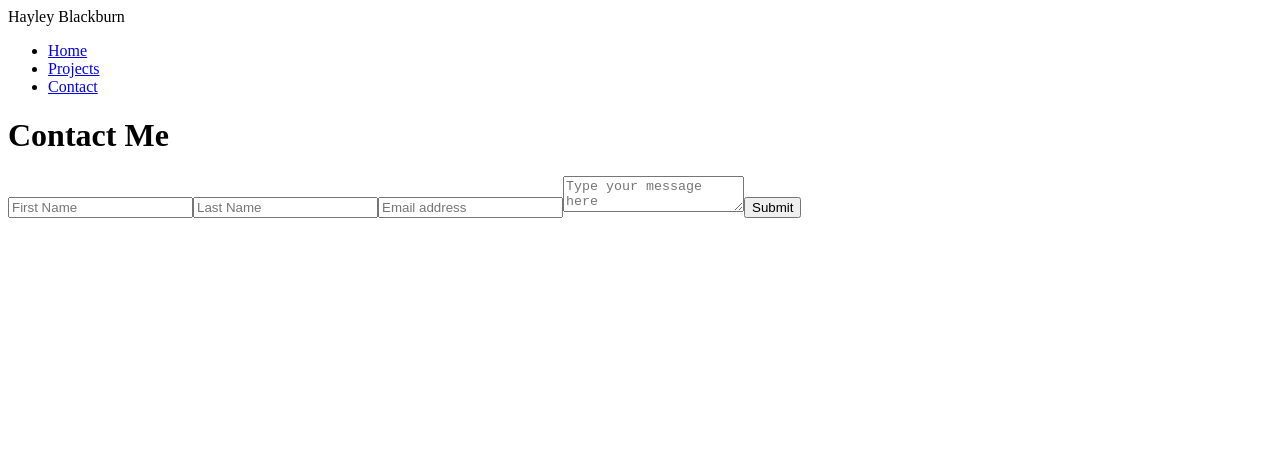
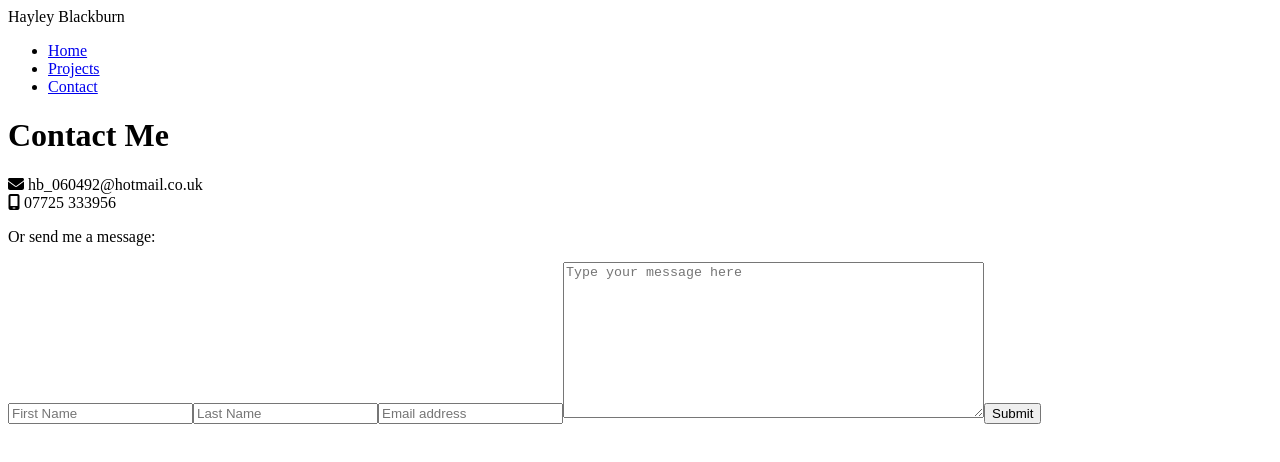
Before and after one commit to codenamehaylz/react-portfolio, a React (Create React App) app: page /contact in a window 1280 px wide. Shown: the top 462 px of the page. Built offline with nearby package versions, Linux system fonts and the light colour scheme.

Commit message:
added contact info and fontawesome icons to contact page

```diff
--- a/package.json
+++ b/package.json
@@ -3,6 +3,10 @@
   "version": "0.1.0",
   "private": true,
   "dependencies": {
+    "@fortawesome/fontawesome-svg-core": "^6.3.0",
+    "@fortawesome/free-regular-svg-icons": "^6.3.0",
+    "@fortawesome/free-solid-svg-icons": "^6.3.0",
+    "@fortawesome/react-fontawesome": "^0.2.0",
     "@testing-library/jest-dom": "^5.16.5",
     "@testing-library/react": "^13.4.0",
     "@testing-library/user-event": "^13.5.0",
--- a/src/components/Contact.js
+++ b/src/components/Contact.js
@@ -1,12 +1,13 @@
 import React from 'react';
 import { useState } from 'react';
+import { FontAwesomeIcon } from '@fortawesome/react-fontawesome'
+import { faEnvelope, faMobileScreen } from '@fortawesome/free-solid-svg-icons';
 
-//TODO contain contact info
-//TODO contact form for handling events
 
 function Contact() {
+  // creates a state for the contact form submission
   const [success, setSuccess] = useState(false);
-
+  // creates a state for the data within the contact form
   const [formData, setFormData] = useState({
     firstName: "",
     lastName: "",
@@ -15,6 +16,7 @@ function Contact() {
     access_key: "0eabe439-a824-4e37-9720-c804be54627a"
   });
 
+  // Function for submitting form data to an email address using Web3Forms API
   const formSubmit = (event) => {
     event.preventDefault()
     const json = JSON.stringify(formData);
@@ -45,6 +47,7 @@ function Contact() {
 
   }
 
+  // Function for updating the formData state when user types into the form
   const formChange = (event) => {
     setFormData({
       ...formData,
@@ -56,6 +59,11 @@ function Contact() {
     return (
       <div>
         <h1>Contact Me</h1>
+
+        <FontAwesomeIcon icon={faEnvelope} /> hb_060492@hotmail.co.uk <br />
+        <FontAwesomeIcon icon={faMobileScreen} /> 07725 333956
+
+        <p>Or send me a message:</p>
 
         <form onSubmit={formSubmit}>
 
@@ -89,6 +97,8 @@ function Contact() {
             onChange={formChange}
             name="message"
             value={formData.message}
+            rows={10}
+            cols={50}
             placeholder="Type your message here" />
 
           <button type="submit">Submit</button>
```
Also changed, not shown: 1 other file (tests, documents, lock files or other folders).
